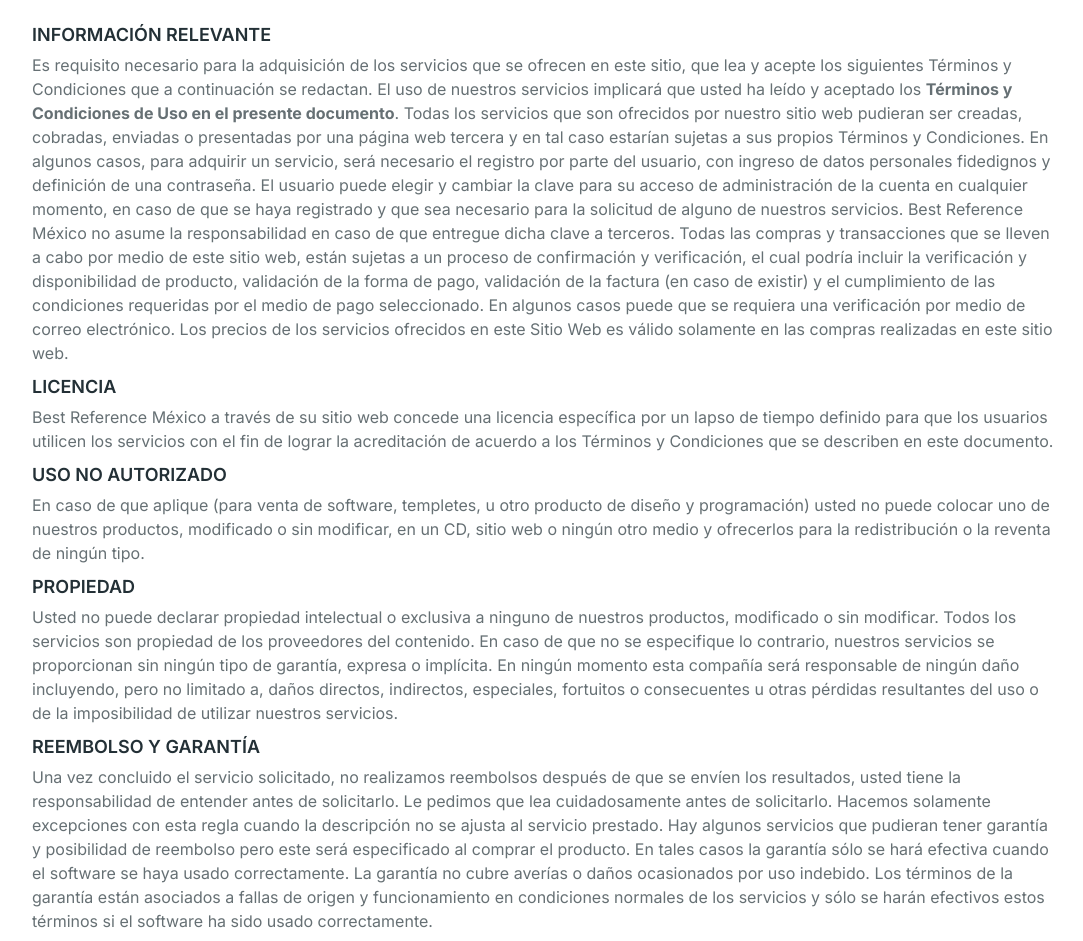
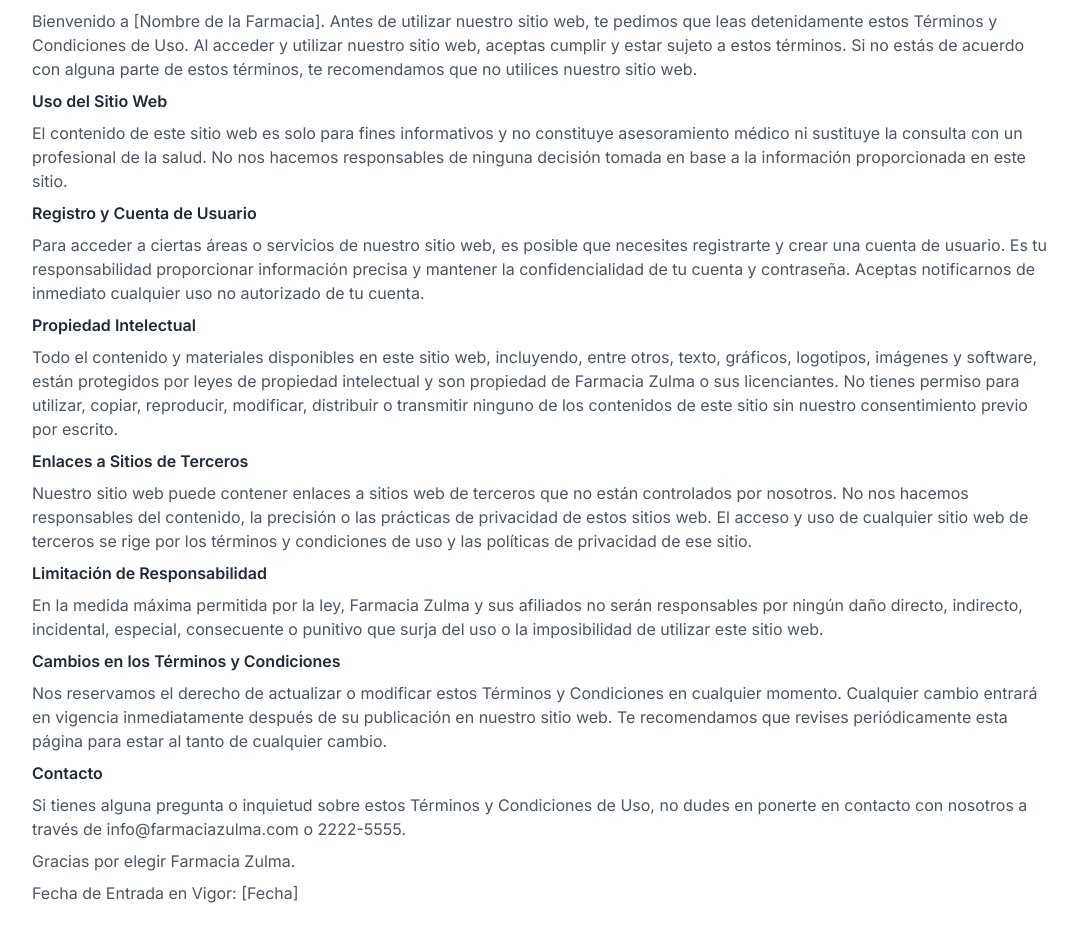
Before and after one commit to ventura01/myshop-app, a Next.js app: page /conditions in a window 1280 px wide. Shown: the part 171-1112 px from the top of the page, without its empty margins (96-1179 px from the left). Built offline with nearby package versions, Linux system fonts and the light colour scheme.

Commit message:
Conditions and Privacy pages

```diff
--- a/app/conditions/page.tsx
+++ b/app/conditions/page.tsx
@@ -5,86 +5,83 @@
 const TermsAndConditions = (props: Props) => {
   return (
     <div className="container max-w-screen-lg mx-auto my-20">
-      <h1 className="text-heading text-2xl text-center mb-5 font-bold">
+      <h1 className="text-xl text-gray-800 font-bold mb-3">
         Términos y Condiciones de Uso
       </h1>
-      <h2 className="text-heading text-lg font-semibold mb-1">INFORMACIÓN RELEVANTE</h2>
-      <p className="text-body mb-2">
-        Es requisito necesario para la adquisición de los servicios que se
-        ofrecen en este sitio, que lea y acepte los siguientes Términos y
-        Condiciones que a continuación se redactan. El uso de nuestros servicios
-        implicará que usted ha leído y aceptado los{" "}
-        <strong>Términos y Condiciones de Uso en el presente documento</strong>.
-        Todas los servicios que son ofrecidos por nuestro sitio web pudieran ser
-        creadas, cobradas, enviadas o presentadas por una página web tercera y
-        en tal caso estarían sujetas a sus propios Términos y Condiciones. En
-        algunos casos, para adquirir un servicio, será necesario el registro por
-        parte del usuario, con ingreso de datos personales fidedignos y
-        definición de una contraseña. El usuario puede elegir y cambiar la clave
-        para su acceso de administración de la cuenta en cualquier momento, en
-        caso de que se haya registrado y que sea necesario para la solicitud de
-        alguno de nuestros servicios. Best Reference México no asume la
-        responsabilidad en caso de que entregue dicha clave a terceros. Todas
-        las compras y transacciones que se lleven a cabo por medio de este sitio
-        web, están sujetas a un proceso de confirmación y verificación, el cual
-        podría incluir la verificación y disponibilidad de producto, validación
-        de la forma de pago, validación de la factura (en caso de existir) y el
-        cumplimiento de las condiciones requeridas por el medio de pago
-        seleccionado. En algunos casos puede que se requiera una verificación
-        por medio de correo electrónico. Los precios de los servicios ofrecidos
-        en este Sitio Web es válido solamente en las compras realizadas en este
-        sitio web.
+      <p className="text-gray-600 my-2">
+        Bienvenido a [Nombre de la Farmacia]. Antes de utilizar nuestro sitio
+        web, te pedimos que leas detenidamente estos Términos y Condiciones de
+        Uso. Al acceder y utilizar nuestro sitio web, aceptas cumplir y estar
+        sujeto a estos términos. Si no estás de acuerdo con alguna parte de
+        estos términos, te recomendamos que no utilices nuestro sitio web.
       </p>
-      <h2 className="text-heading text-lg font-semibold mb-1">LICENCIA</h2>
-      <p className="text-body mb-2">
-        Best Reference México a través de su sitio web concede una licencia
-        específica por un lapso de tiempo definido para que los usuarios
-        utilicen los servicios con el fin de lograr la acreditación de acuerdo a
-        los Términos y Condiciones que se describen en este documento.
+      <h2 className="font-semibold text-gray-800 mt-2">Uso del Sitio Web</h2>
+      <p className="text-gray-600 my-2">
+        El contenido de este sitio web es solo para fines informativos y no
+        constituye asesoramiento médico ni sustituye la consulta con un
+        profesional de la salud. No nos hacemos responsables de ninguna decisión
+        tomada en base a la información proporcionada en este sitio.
       </p>
-      <h2 className="text-heading text-lg font-semibold mb-1">USO NO AUTORIZADO</h2>
-      <p className="text-body mb-2">
-        En caso de que aplique (para venta de software, templetes, u otro
-        producto de diseño y programación) usted no puede colocar uno de
-        nuestros productos, modificado o sin modificar, en un CD, sitio web o
-        ningún otro medio y ofrecerlos para la redistribución o la reventa de
-        ningún tipo.
+      <h2 className="font-semibold text-gray-800 mt-2">
+        Registro y Cuenta de Usuario
+      </h2>
+      <p className="text-gray-600 my-2">
+        Para acceder a ciertas áreas o servicios de nuestro sitio web, es
+        posible que necesites registrarte y crear una cuenta de usuario. Es tu
+        responsabilidad proporcionar información precisa y mantener la
+        confidencialidad de tu cuenta y contraseña. Aceptas notificarnos de
+        inmediato cualquier uso no autorizado de tu cuenta.
       </p>
-      <h2 className="text-heading text-lg font-semibold mb-1">PROPIEDAD</h2>
-      <p className="text-body mb-2">
-        Usted no puede declarar propiedad intelectual o exclusiva a ninguno de
-        nuestros productos, modificado o sin modificar. Todos los servicios son
-        propiedad de los proveedores del contenido. En caso de que no se
-        especifique lo contrario, nuestros servicios se proporcionan sin ningún
-        tipo de garantía, expresa o implícita. En ningún momento esta compañía
-        será responsable de ningún daño incluyendo, pero no limitado a, daños
-        directos, indirectos, especiales, fortuitos o consecuentes u otras
-        pérdidas resultantes del uso o de la imposibilidad de utilizar nuestros
-        servicios.
+      <h2 className="font-semibold text-gray-800 mt-2">
+        Propiedad Intelectual
+      </h2>
+      <p className="text-gray-600 my-2">
+        Todo el contenido y materiales disponibles en este sitio web,
+        incluyendo, entre otros, texto, gráficos, logotipos, imágenes y
+        software, están protegidos por leyes de propiedad intelectual y son
+        propiedad de Farmacia Zulma o sus licenciantes. No tienes permiso para
+        utilizar, copiar, reproducir, modificar, distribuir o transmitir ninguno
+        de los contenidos de este sitio sin nuestro consentimiento previo por
+        escrito.
       </p>
-      <h2 className="text-heading text-lg font-semibold mb-1">REEMBOLSO Y GARANTÍA</h2>
-      <p className="text-body mb-2">
-        Una vez concluido el servicio solicitado, no realizamos reembolsos
-        después de que se envíen los resultados, usted tiene la responsabilidad
-        de entender antes de solicitarlo. Le pedimos que lea cuidadosamente
-        antes de solicitarlo. Hacemos solamente excepciones con esta regla
-        cuando la descripción no se ajusta al servicio prestado. Hay algunos
-        servicios que pudieran tener garantía y posibilidad de reembolso pero
-        este será especificado al comprar el producto. En tales casos la
-        garantía sólo se hará efectiva cuando el software se haya usado
-        correctamente. La garantía no cubre averías o daños ocasionados por uso
-        indebido. Los términos de la garantía están asociados a fallas de origen
-        y funcionamiento en condiciones normales de los servicios y sólo se
-        harán efectivos estos términos si el software ha sido usado
-        correctamente.
+      <h2 className="font-semibold text-gray-800 mt-2">
+        Enlaces a Sitios de Terceros
+      </h2>
+      <p className="text-gray-600 my-2">
+        Nuestro sitio web puede contener enlaces a sitios web de terceros que no
+        están controlados por nosotros. No nos hacemos responsables del
+        contenido, la precisión o las prácticas de privacidad de estos sitios
+        web. El acceso y uso de cualquier sitio web de terceros se rige por los
+        términos y condiciones de uso y las políticas de privacidad de ese
+        sitio.
       </p>
-      <h2 className="text-heading text-lg font-semibold mb-1">PRIVACIDAD</h2>
-      <p className="text-body mb-2">
-        Best Reference México garantiza que la información personal que usted
-        envía cuenta con la seguridad necesaria. Puede revisar más a detalle en
-        nuestra POLÍTICA DE PRIVACIDAD Best Reference México reserva los
-        derechos de cambiar o de modificar estos términos sin previo aviso.
+      <h2 className="font-semibold text-gray-800 mt-2">
+        Limitación de Responsabilidad
+      </h2>
+      <p className="text-gray-600 my-2">
+        En la medida máxima permitida por la ley, Farmacia Zulma y sus afiliados
+        no serán responsables por ningún daño directo, indirecto, incidental,
+        especial, consecuente o punitivo que surja del uso o la imposibilidad de
+        utilizar este sitio web.
       </p>
+      <h2 className="font-semibold text-gray-800 mt-2">
+        Cambios en los Términos y Condiciones
+      </h2>
+      <p className="text-gray-600 my-2">
+        Nos reservamos el derecho de actualizar o modificar estos Términos y
+        Condiciones en cualquier momento. Cualquier cambio entrará en vigencia
+        inmediatamente después de su publicación en nuestro sitio web. Te
+        recomendamos que revises periódicamente esta página para estar al tanto
+        de cualquier cambio.
+      </p>
+      <h2 className="font-semibold text-gray-800 mt-2">Contacto</h2>
+      <p className="text-gray-600 my-2">
+        Si tienes alguna pregunta o inquietud sobre estos Términos y Condiciones
+        de Uso, no dudes en ponerte en contacto con nosotros a través de
+        info@farmaciazulma.com o 2222-5555.
+      </p>
+      <p className="text-gray-600 my-2">Gracias por elegir Farmacia Zulma.</p>
+      <p className="text-gray-600 my-2">Fecha de Entrada en Vigor: [Fecha]</p>
     </div>
   );
 };
--- a/app/privacy/page.tsx
+++ b/app/privacy/page.tsx
@@ -5,119 +5,72 @@
 const PrivacyPolicy = (props: Props) => {
   return (
     <div className="container max-w-screen-lg mx-auto my-20">
-      <h1 className="text-heading text-2xl font-bold mb-5">
-        POLÍTICA DE PRIVACIDAD
-      </h1>
-      <p className="text-body mb-2">
-        Proteger su información, privacidad y datos financieros es muy
-        importante para Kambista S.A.C: (¨Kambista”, “La Empresa” o “nosotros”)
-        El presente documento contiene la Política de Privacidad de Kambista y
-        se encuentra en armonía con la normativa vigente sobre
-        <strong>Protección de Datos Personales</strong> (Ley N° 29733 Y Decreto
-        Supremo 003-2013- JUS). En el presente documento, se señalan las
-        finalidades de la información que usted nos otorga, quiénes son los
-        encargados de tratarla, las medidas de protección y los medios para
-        ejercer sus derechos como titular de los
-        <strong>Datos Personales</strong>, entre otros aspectos. Por favor lea
-        con detenimiento este documento para entender la información que
-        recolectamos sobre usted, cómo la usamos y las circunstancias bajo las
-        cuales la compartiremos con terceras partes.{" "}
-        <strong>Consentimiento</strong> Al hacer uso de Kambista usted acepta
-        esta <strong>Política de Privacidad</strong> y presta su consentimiento
-        expreso para que la Kambista recolecte y procese información personal
-        del usuario. Asimismo, el usted declara estar de acuerdo con todos los
-        aspectos expuestos en este documento y nos autoriza a tratar sus datos
-        personales para las finalidades expuestas. Cabe precisar que, la
-        Empresano requiere consentimiento para tratar sus datos personales
-        obtenidos de fuentes accesibles al público; asimismo, podrá tratar sus
-        datos personales de fuentes no públicas, siempre que dichas fuentes
-        cuenten con su consentimiento para tratar y transferir dichos datos
-        personales. <strong>Información Personal</strong> Por información
-        personal nos referimos a información que se encuentre asociada con una
-        persona natural en específico y que puede ser razonablemente utilizada
-        para identificar a esta persona. La información personal no incluye a la
-        información que haya pasado por un proceso de anonimización y que por
-        ende no puede ser utilizada para identificar a una persona. Información
-        que podríamos recolectar sobre usted:  Podríamos recolectar y procesar
-        los siguientes datos sobre usted:
+      <h1 className="text-xl text-gray-800 font-bold mb-3">Política de Privacidad</h1>
+      <p className="text-gray-600 my-2">
+        En Farmacia Zulma, valoramos y respetamos tu privacidad. Esta
+        Política de Privacidad describe cómo recopilamos, utilizamos y
+        protegemos la información que nos proporcionas al utilizar nuestro sitio
+        web.
       </p>
-      <ul className="list-disc">
-        <li className="text-body mb-2">
-          Información proporcionada por usted al llenarlos formatos en nuestra
-          página web, y aplicativo, y/o al interactuar con nosotros por vía
-          telefónica, correo electrónico o de otra forma. Esto incluye, pero no
-          se limita a información proporcionada al registrarse como usuario para
-          utilizar la página web, realizar operaciones utilizando la página web
-          o reportar algún problema en la página web.
-        </li>
-        <li className="text-body mb-2">
-          La información podría incluir su nombre, fecha de nacimiento,
-          dirección, números de cuenta bancarios e interbancarios, descripción
-          personal, ubicación geográfica, fotografía, copias de documentos de
-          identidad, y entre otros.  Información que recolectamos sobre usted:
-          Con respecto a cada visita que realiza a nuestra página web, podríamos
-          recolectar automáticamente la siguiente información:
-        </li>
-        <li className="text-body mb-2">
-          Detalles de las transferencias de dinero realizadas a través de la
-          página web, incluyendo la ubicación geográfica desde la cual se
-          genera.
-        </li>
-      </ul>
-      <ol className="list-decimal">
-        <li className="text-body mb-2">
-          Ubicación técnica, incluyendo la dirección IP utilizada para
-          conectarse desde su computadora a internet, la información de ingreso
-          a su cuenta de usuario, tipo de navegador y versión, configuración
-          horaria, plug-ins asociados, sistema operativo y plataforma, etc.
-        </li>
-        <li className="text-body mb-2">
-          Información sobre su visita, incluyendo el clickstream completo de URL
-          hacia, a lo largo de, y desde nuestra página web (incluyendo fecha y
-          hora); lo que se vió y las búsquedas que se realizaron; tiempos de
-          respuesta de la página, errores de descarga, tiempos de visita a
-          ciertas páginas, información de interacción con la página y métodos
-          usados para salir de la página, así como cualquier número de teléfono
-          utilizado para contactar a servicio al cliente.
-        </li>
-        <li className="text-body mb-2">
-          Información que recibimos de otras fuentes: Nosotros podríamos recibir
-          información acerca de usted si utiliza cualquier otra página web
-          operada por nosotros o asociada a cualquier otro servicio provisto por
-          nosotros. Nosotros también podríamos recibir información de los bancos
-          u otras instituciones financieras utilizadas para transferir fondos.
-          También trabajamos cercanamente con terceras partes (como agencias de
-          historial crediticio, proveedores de análisis de datos, redes de
-          publicidad, negocios aliados, entre otros) y podríamos recibir
-          información de ellos.
-        </li>
-      </ol>
-      <p className="text-body mb-2">
-        a) Usos de la información recolectada  La recolección y tratamiento de
-        los Datos Personales, así como los eventuales encargos, transferencias y
-        flujos transfronterizos que se realicen sobre estos a empresas
-        vinculadas o proveedores de Kambista, tiene las siguientes finalidades:
+      <h2 className="font-semibold text-gray-800 mt-2">Información que Recopilamos</h2>
+      <p className="text-gray-600 my-2">
+        Cuando visitas nuestro sitio web, podemos recopilar cierta información
+        personal identificable, como tu nombre, dirección de correo electrónico,
+        número de teléfono y dirección postal. También podemos recopilar
+        información no identificable, como tu dirección IP, navegador web,
+        sistema operativo y páginas visitadas.
       </p>
-      <p className="text-body mb-2">
-        a) Información proporcionada por usted:  Para cumplir con nuestras
-        obligaciones adquiridas en el marco de cualquier contrato entre usted y
-        nosotros (incluyendo, pero sin limitarse a los Términos y Condiciones) y
-        para proveerle de información, productos y servicios que requiera. 
-        Para proveerle información sobre otros bienes y servicios que ofrecemos,
-        que sean similares a aquellos que usted ya utiliza.  Para el envío de
-        anuncios y oferta de servicios por medio del correo electrónico
-        registrado en la página web, envío de SMS y/o llamadas al número
-        telefónico que el Cliente ha registrado.  Para la ejecución y
-        mantenimiento de otras relaciones contractuales mantenidas entre Usted y
-        Kambista, tales como gestiones de cobranza y del desarrollo de sus
-        operaciones,  Para asegurarnos que el contenido presentado en nuestra
-        página web sea el más idóneo de acuerdo a sus preferencias y
-        dispositivos.  Para cumplir con todos los requerimientos legales y
-        regulatorios impuestos por las autoridades competentes.
+      <h2 className="font-semibold text-gray-800 mt-2">Uso de la Información</h2>
+      <p className="text-gray-600 my-2">
+        La información que recopilamos se utiliza para mejorar la experiencia
+        del usuario en nuestro sitio web, personalizar el contenido y las
+        ofertas según tus intereses, procesar tus pedidos y proporcionarte
+        información relevante sobre nuestros productos y servicios. También
+        podemos utilizar tu información para fines de marketing y publicidad,
+        pero solo con tu consentimiento explícito.
       </p>
-      <p className="text-body mb-2">
-        b) Información que recolectamos sobre usted
+      <h2 className="font-semibold text-gray-800 mt-2">Protección de la Información</h2>
+      <p className="text-gray-600 my-2">
+        Nos comprometemos a proteger la seguridad de tu información personal y a
+        tomar las medidas necesarias para evitar el acceso no autorizado, el uso
+        indebido o la divulgación de tus datos. Utilizamos medidas de seguridad
+        físicas, electrónicas y administrativas para proteger tu información
+        contra pérdidas, robos y accesos no autorizados.
       </p>
+      <h2 className="font-semibold text-gray-800 mt-2">Divulgación de Información</h2>
+      <p className="text-gray-600 my-2">
+        No vendemos, alquilamos ni compartimos tu información personal con
+        terceros sin tu consentimiento, excepto cuando sea necesario para
+        cumplir con la ley, responder a procesos legales o proteger nuestros
+        derechos legales.
+      </p>
+      <h2 className="font-semibold text-gray-800 mt-2">Enlaces a Sitios de Terceros</h2>
+      <p className="text-gray-600 my-2">
+        Nuestro sitio web puede contener enlaces a sitios web de terceros que no
+        están controlados por nosotros. No somos responsables de las prácticas
+        de privacidad o el contenido de estos sitios web, por lo que te
+        recomendamos revisar las políticas de privacidad de estos sitios antes
+        de proporcionarles tu información personal.
+      </p>
+      <h2 className="font-semibold text-gray-800 mt-2">Cambios en la Política de Privacidad</h2>
+      <p className="text-gray-600 my-2">
+        Nos reservamos el derecho de actualizar o modificar esta Política de
+        Privacidad en cualquier momento. Cualquier cambio entrará en vigencia
+        inmediatamente después de su publicación en nuestro sitio web. Te
+        recomendamos que revises periódicamente esta página para estar al tanto
+        de cualquier cambio.
+      </p>
+      <h2 className="font-semibold text-gray-800 mt-2">Contacto</h2>
+      <p className="text-gray-600 my-2">
+        Si tienes alguna pregunta o inquietud sobre nuestra Política de
+        Privacidad, no dudes en ponerte en contacto con nosotros a través de
+        info@farmaciazulma.com o 222-5555.
+      </p>
+      <p className="text-gray-600 my-2">
+        Gracias por confiar en Farmacia Zulma para tus necesidades de
+        salud y bienestar.
+      </p>
+      <p className="text-gray-600 my-2">Fecha de Entrada en Vigor: [Fecha]</p>
     </div>
   );
 };
--- a/data/data.ts
+++ b/data/data.ts
@@ -33,7 +33,7 @@
     headingSubtitle: "Productos de la mejor calidad",
     headingTitle: "Nuestros Productos",
     description:
-      "Nos enorgullece ofrecer una amplia gama de productos farmacéuticos de alta calidad, desde medicamentos recetados hasta productos de venta libre y artículos de cuidado personal. Ya sea que estés buscando alivio para un resfriado común, controlar una condición crónica o simplemente mejorar tu bienestar general, tenemos todo lo que necesitas bajo un mismo techo.",
+      "Ofrecemos una amplia gama de productos farmacéuticos de alta calidad, desde medicamentos recetados hasta productos de venta libre y artículos de cuidado personal. Ya sea que estés buscando alivio para un resfriado común, controlar una condición crónica o simplemente mejorar tu bienestar general, tenemos todo lo que necesitas bajo un mismo techo.",
   },
   items: [
     {
```
